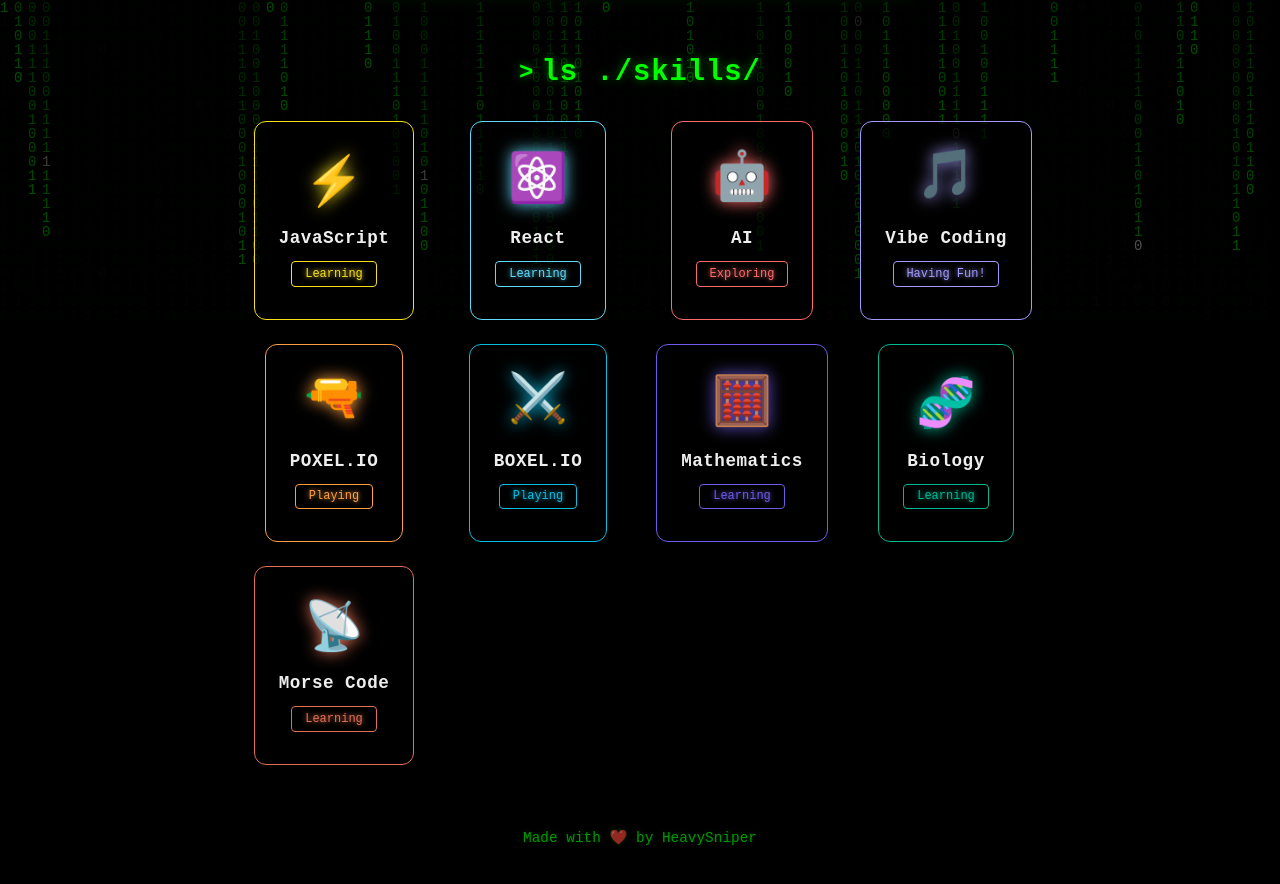
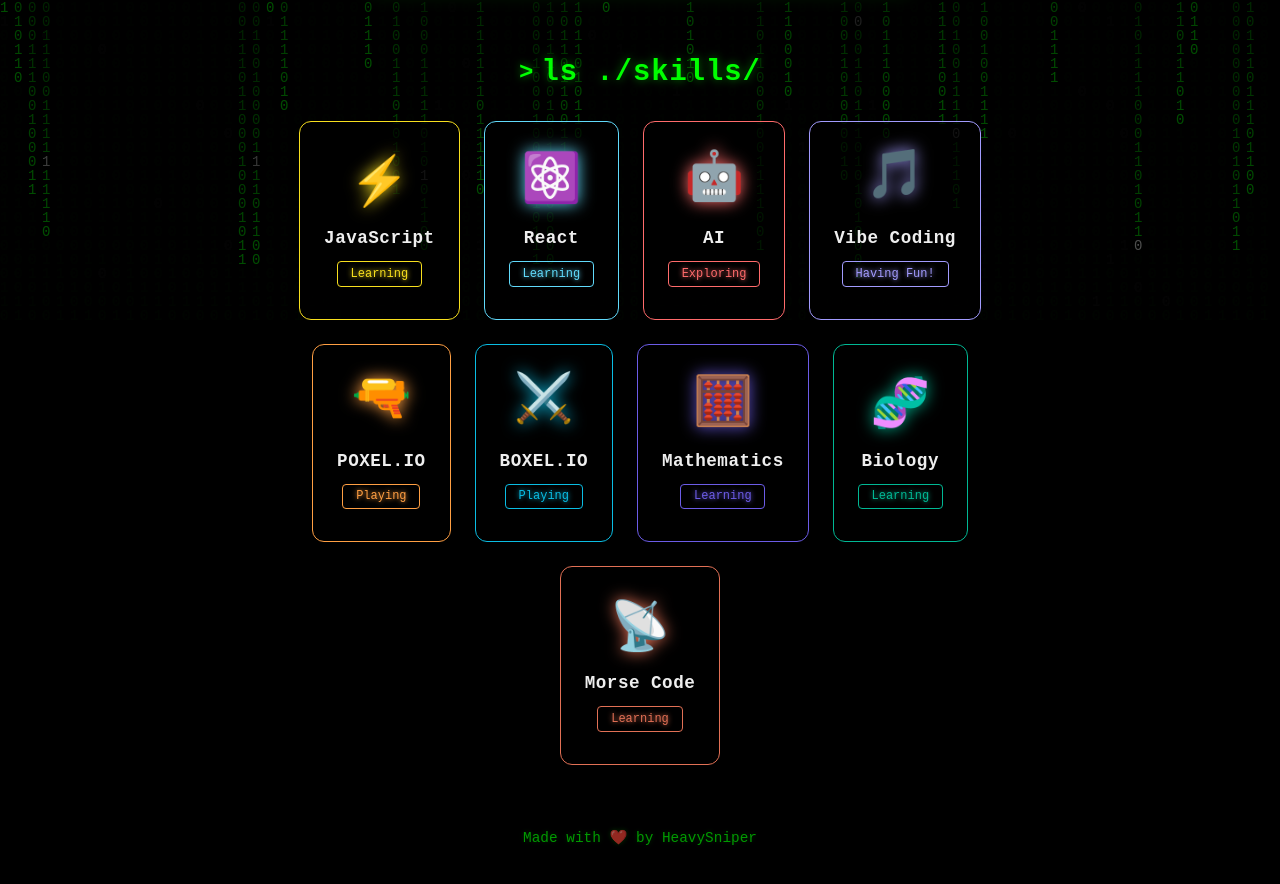
Before and after one commit to wwyethan/my-first-vibe-coding, a React (Vite) app: page / in a window 1280 px wide. Shown: the part 478-1362 px from the top of the page. Built offline with nearby package versions, Linux system fonts and the light colour scheme.

Commit message:
fix: center Morse Code card with flexbox layout

```diff
--- a/src/components/Skills.css
+++ b/src/components/Skills.css
@@ -29,10 +29,9 @@
 }
 
 .skills-grid {
-  display: grid;
-  grid-template-columns: repeat(auto-fit, 180px);
+  display: flex;
+  flex-wrap: wrap;
   justify-content: center;
-  justify-items: center;
   gap: 1.5rem;
   max-width: 800px;
   margin: 0 auto;
```
